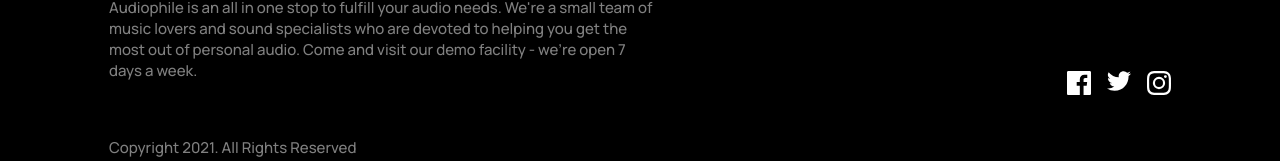
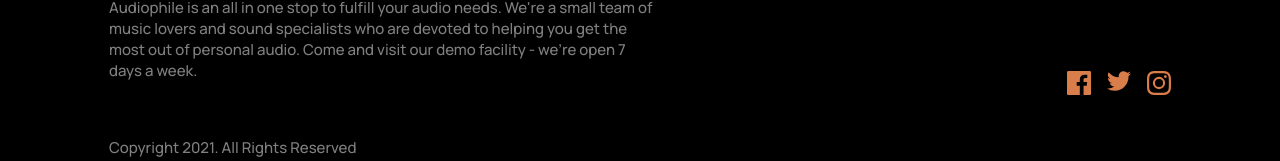
Before and after one commit to Jenskiii/AudioPhileWebshop2.0-jan2023-react, a React (Vite) app: page /home in a window 1280 px wide. Shown: the part 2398-2559 px from the top of the page. Built offline with nearby package versions, Linux system fonts and the light colour scheme.

Commit message:
fixed pathings for category list + added link to companylogo

```diff
--- a/src/components/CategoryList/CategoryList.jsx
+++ b/src/components/CategoryList/CategoryList.jsx
@@ -11,7 +11,7 @@
             return (
               <Link
                 className={styles.card}
-                to={`../${item.category}`}
+                to={item.category}
                 key={item.id}
                 onClick={() => toggleHamburgerMenu(false)}
               >
--- a/src/components/Header/Header.jsx
+++ b/src/components/Header/Header.jsx
@@ -22,6 +22,7 @@
           />
 
           <CompanyLogo className={styles.logo} />
+
           <Nav className={styles.nav} />
           <CartButton
             toggleCart={toggleCartMenu}
--- a/src/svg/Symbols.jsx
+++ b/src/svg/Symbols.jsx
@@ -1,3 +1,4 @@
+import { Link } from "react-router-dom";
 import styles from "./Symbols.module.css";
 
 export function CartIcon({ className }) {
@@ -22,9 +23,9 @@
 export function CompanyLogo({ className }) {
   return (
     <>
+      <Link className={`${styles.companyLogo} ${className}`} to="/home">
         <svg
           aria-label="logo of the company"
-        className={`${styles.companyLogo} ${className}`}
           width="143"
           height="25"
           xmlns="http://www.w3.org/2000/svg"
@@ -35,6 +36,7 @@
             fillRule="nonzero"
           />
         </svg>
+      </Link>
     </>
   );
 }
--- a/src/svg/Symbols.module.css
+++ b/src/svg/Symbols.module.css
@@ -3,7 +3,7 @@
   transition: 300ms ease-in-out;
 }
 
-.socials:is(:hover, :active) {
+.socials,.companyLogo:is(:hover, :active) {
   cursor: pointer;
   fill: hsl(var(--clr-accent));
 }
```
Lines whose indentation alone changed are shown as unchanged.
